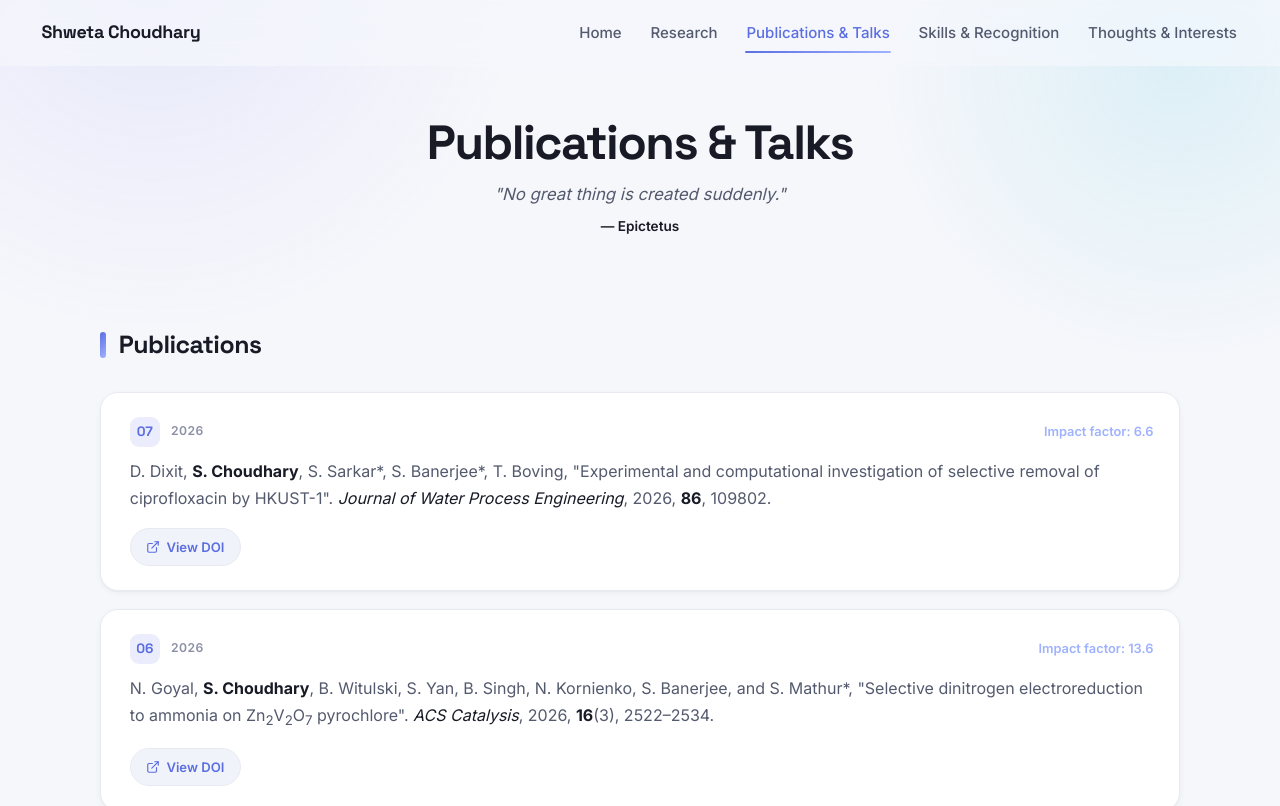
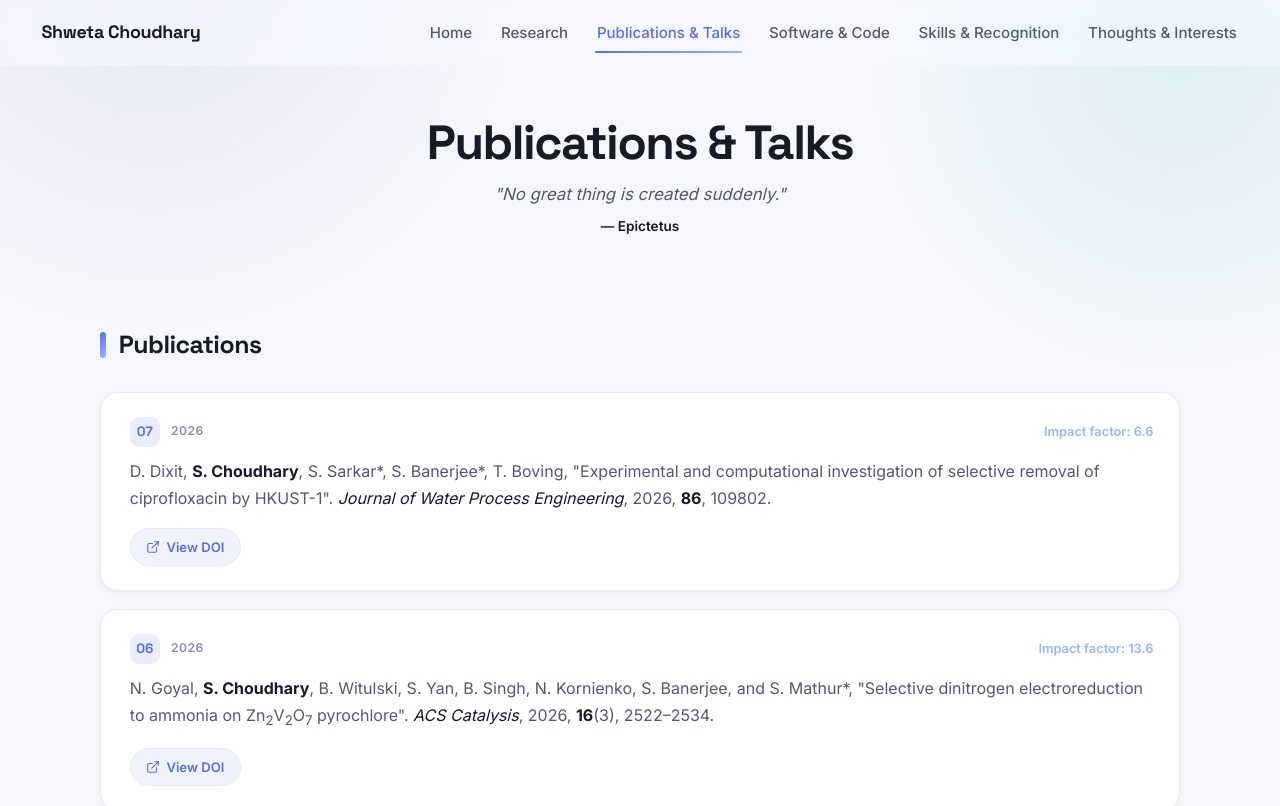
Before and after one commit to shwetaphd/shwetaphd.github.io, a plain HTML site: page publications.html in a window 1280 px wide. Shown: the top 806 px of the page. Drawn offline with Linux system fonts and the light colour scheme.

Commit message:
Update publications.html

```diff
--- a/publications.html
+++ b/publications.html
@@ -19,6 +19,7 @@
     <a href="index.html" >Home</a>
     <a href="research.html">Research</a>
     <a href="publications.html" class="active">Publications & Talks</a>
+   <a href="software.html">Software &amp; Code</a>
     <a href="skills.html">Skills & Recognition</a>
      <a href="personal.html">Thoughts & Interests</a>
 </div>
```
